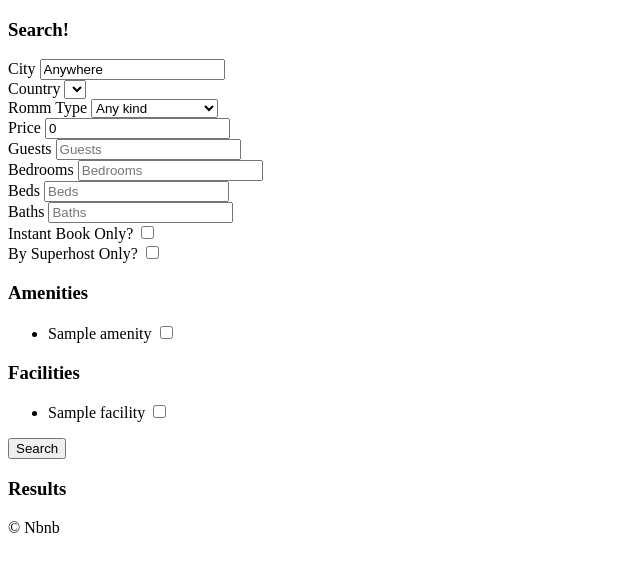
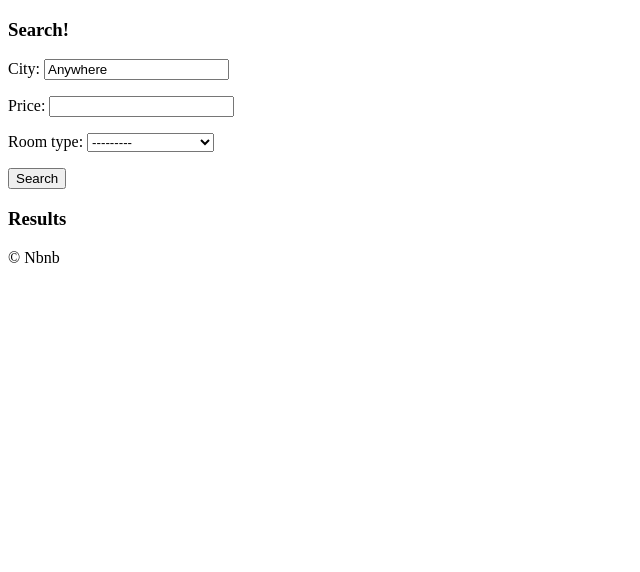
Before and after one commit to shinjjune/TIL2, a Django app: page /rooms/search/ in a window 1280 px wide. Shown: the part 60-632 px from the top of the page, without its empty margins (0-640 px from the left). Run offline with Django 3.2, Linux system fonts and the light colour scheme; tables that the repository leaves empty hold one stand-in row (values such as "Sample post"); lists and menus that the app fills with data are empty; parts of the project's set-up code (start-up, migrations or seed data) failed here and were passed over.

Commit message:
Django Forms

```diff
--- /dev/null
+++ b/airabnb-clone/rooms/forms.py
@@ -0,0 +1,9 @@
+from django import forms
+from . import models
+
+
+class SearchForm(forms.Form):
+
+    city = forms.CharField(initial="Anywhere")
+    price = forms.IntegerField(required=False)
+    room_type = forms.ModelChoiceField(queryset=models.RoomType.objects.all())
--- a/airabnb-clone/rooms/views.py
+++ b/airabnb-clone/rooms/views.py
@@ -1,9 +1,7 @@
-# from django.utils import timezone
-# from django.http import Http404
 from django_countries import countries
 from django.shortcuts import render
 from django.views.generic import ListView, DetailView
-from . import models
+from . import models, forms
 
 
 class HomeView(ListView):
@@ -16,20 +14,6 @@
     ordering = "created"
     context_object_name = "rooms"
 
-    # def get_context_data(self, **kwargs):
-    #     context = super().get_context_data(**kwargs)
-    #     now = timezone.now()
-    #     context["now"] = now
-    #     return context
-
-
-# def room_detail(request, pk):
-#     try:
-#         room = models.Room.objects.get(pk=pk)
-#         return render(request, "rooms/detail.html", {"room": room})
-#     except models.Room.DoesNotExist:
-#         raise Http404()
-
 
 class RoomDetail(DetailView):
 
@@ -39,89 +23,7 @@
 
 
 def search(request):
-    city = request.GET.get("city", "Anywhere")
-    city = str.capitalize(city)
-    country = request.GET.get("country", "KR")
-    room_type = int(request.GET.get("room_type", 0))
-    price = int(request.GET.get("price", 0))
-    guests = int(request.GET.get("guests", 0))
-    bedrooms = int(request.GET.get("bedrooms", 0))
-    beds = int(request.GET.get("beds", 0))
-    baths = int(request.GET.get("baths", 0))
-    s_amenities = request.GET.getlist("amenities")
-    s_facilities = request.GET.getlist("facilities")
-    # print(s_amenities, s_facilities)
-    instant = bool(request.GET.get("instant", False))
-    superhost = bool(request.GET.get("superhost", False))
 
-    form = {
-        "city": city,
-        "s_room_type": room_type,
-        "s_country": country,
-        "price": price,
-        "guest": guests,
-        "bedroom": bedrooms,
-        "bed": beds,
-        "bath": baths,
-        "s_amenities": s_amenities,
-        "s_facilities": s_facilities,
-        "instant": instant,
-        "superhost": superhost,
-    }
+    form = forms.SearchForm()
 
-    room_types = models.RoomType.objects.all()
-    amenities = models.Amenity.objects.all()
-    facilities = models.Facility.objects.all()
-
-    choices = {
-        "countries": countries,
-        "room_types": room_types,
-        "amenities": amenities,
-        "facilities": facilities,
-    }
-
-    filter_args = {}
-
-    if city != "Anywhere":
-        filter_args["city__startswith"] = city
-
-    filter_args["country"] = country
-
-    if room_type != 0:
-        filter_args["room_type__pk"] = room_type
-
-    if price != 0:
-        filter_args["price__lte"] = price
-
-    if guests != 0:
-        filter_args["guests__gte"] = guests
-
-    if bedrooms != 0:
-        filter_args["bedrooms__gte"] = bedrooms
-
-    if beds != 0:
-        filter_args["bedrooms__gte"] = beds
-
-    if bedrooms != 0:
-        filter_args["beds__gte"] = bedrooms
-
-    if baths != 0:
-        filter_args["baths__gte"] = baths
-
-    if instant is True:
-        filter_args["instant_book"] = True
-
-    if superhost is True:
-        filter_args["host__superhost"] = True
-
-    if len(s_amenities) > 0:
-        for s_amenity in s_amenities:
-            filter_args["amenities__pk"] = int(s_amenity)
-
-    if len(s_facilities) > 0:
-        for s_facility in s_facilities:
-            filter_args["facilities__pk"] = int(s_facility)
-
-    rooms = models.Room.objects.filter(**filter_args)
-
-    return render(request, "rooms/search.html", {**form, **choices, "rooms": rooms})
+    return render(request, "rooms/search.html", {"form": form})
--- a/airabnb-clone/templates/rooms/search.html
+++ b/airabnb-clone/templates/rooms/search.html
@@ -12,96 +12,7 @@
     <h3>Search!</h3>
 
     <form method="get" action="{% url "rooms:search" %}">
-        <div>
-            <label for ="city">City</label>
-            <input value="{{city}}" id="city" name="city" placeholder="Search by City" />
-        </div>
-
-        <div>
-            <label for = "country">Country</label>
-            <select id="country" name="country">
-                {% for country in countries %}
-                    <option value="{{country.code}}" {% if country.code == s_country %}selected{% endif %}>{{country.name}}</option>
-                {% endfor %}
-            </select>
-        </div>
-
-        <div>
-            <label for = "room_type">Romm Type</label>
-            <select id="room_type" name="room_type">
-                <option value="0" {% if s_room_type == 0 %}selected{% endif %}>Any kind</option>
-                {% for room_type in room_types %}
-                    <option value="{{room_type.pk}}" {% if s_room_type == room_type.pk %}selected{% endif %}>{{room_type.name}}</option>
-                {% endfor %}
-            </select>
-        </div>
-
-        <div>
-            <label for = "price">Price</label>
-            <input value="{{price}}" type = "number" name="price" id="price" placeholder = "Price" />
-        </div>
-        <div>
-            <label for = "guests">Guests</label>
-            <input value="{{guests}}" type = "number" name="guests" id="guests" placeholder = "Guests" />
-        </div>
-        <div>
-            <label for = "bedrooms">Bedrooms</label>
-            <input value="{{bedrooms}}" type = "number" name="bedrooms" id="bedrooms" placeholder = "Bedrooms" />
-        </div>
-        <div>
-            <label for = "beds">Beds</label>
-            <input value="{{beds}}" type = "number" name="beds" id="beds" placeholder = "Beds" />
-        </div>
-        <div>
-            <label for = "baths">Baths</label>
-            <input value="{{baths}}" type = "number" name="baths" id="baths" placeholder = "Baths" />
-        </div>
-        <div>
-            <label for = "instant">Instant Book Only?</label>
-            <input type = "checkbox" name="instant" id="instant"
-            {% if instant %}
-            checked
-            {% endif %}
-            />
-        </div>
-        <div>
-            <label for = "superhost">By Superhost Only?</label>
-            <input type = "checkbox" name="superhost" id="superhost"
-            {% if superhost %}
-                checked
-            {% endif %}
-            />
-        </div>
-        <div>
-            <h3>Amenities</h3>
-            <ul>
-                {% for amenity in amenities %}
-                    <li>
-                        <label for="a_{{amenity.pk}}">{{amenity.name}}</label>
-                        <input id="a_{{amenity.pk}}" name="amenities" value={{amenity.pk}} type="checkbox"
-                        {% if amenity.pk|slugify in s_amenities %}
-                            checked
-                        {% endif %}
-                        />
-                    </li>
-                {% endfor %}
-            </ul>
-        </div>
-        <div>
-            <h3>Facilities</h3>
-            <ul>
-                {% for facility in facilities %}
-                    <li>
-                        <label for="f_{{facility.pk}}">{{facility.name}}</label>
-                        <input id="f_{{facility.pk}}" name="facilities" value={{facility.pk}} type="checkbox"
-                        {% if facility.pk|slugify in s_facilities_ %}
-                            checked
-                        {% endif %}
-                        />
-                    </li>
-                {% endfor %}
-            </ul>
-        </div>
+        {{form.as_p}}
         <button>Search</button>
 
     </form>
```
